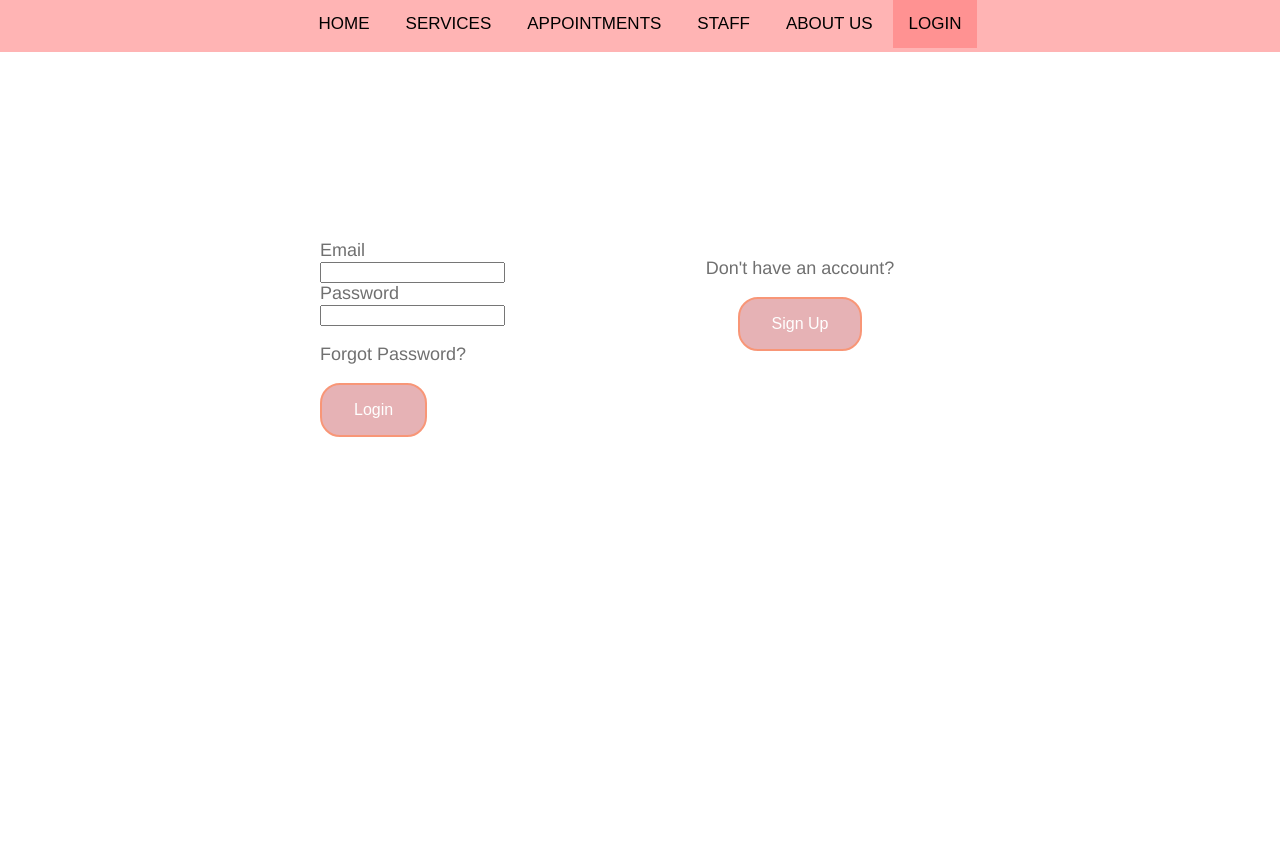
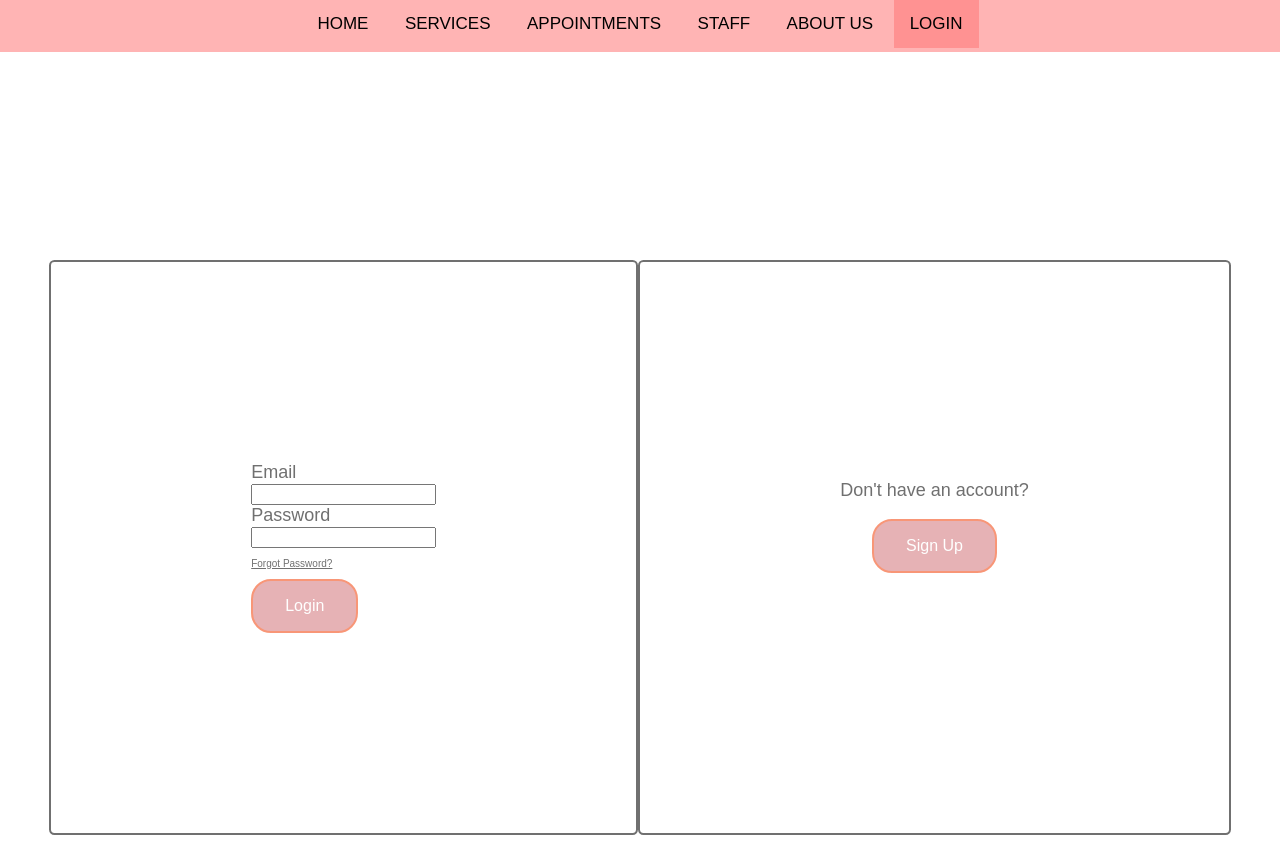
Before and after one commit to AntiCoderx2Club/PrintNPolish-191, a web app: file login.html in a window 1280 px wide. Before the commit the page ends 437 px from the top, so only its background shows below. Run offline with its HTML, style and script files only (its server is not run), Linux system fonts and the light colour scheme.

Commit message:
fixed missing squares on login page-Dechen

```diff
--- a/css/login.css
+++ b/css/login.css
@@ -67,48 +67,47 @@ body {
   margin: 0;
   padding: 0;
 }
+
 /**********************************************************************/
-.container {
-  width: 100%;
-  height: 100%;
-  display: flex;
-  align-items: center;
-  justify-content: center;
+body {
+  font-family: "adobe-clean",
+    sans-serif;
 }
 
-.square {
-  position: relative;
-  width: 40vmin;
-  border-color: rgba(112, 112, 112, 1);
-  border-radius: 0.3em;
-  box-sizing: border-box;
+.container {
+  justify-content: center;
+  display: flex;
+  padding: 20px;
+  text-align: center;
+
+  font-style: normal;
+  font-size: 18px;
+  color: #707070;
 }
 
-.square:after {
-  content: "";
-  display: block;
-  padding-bottom: 100%;
+.square1 {
+  padding: 200px;
+  margin-top: 240px;
+  border: 2px solid #707070;
+  border-radius: 0.3em;
 }
 
-.content {
-  position: absolute;
-  width: 100%;
-  height: 100%;
-  font-family: "Helvetica Neue",
-      Helvetica,
-      Arial,
-      sans-serif;
-  font-style: normal;
-  font-size: 18px;
-  color: rgba(112, 112, 112, 1);
+.form1 {
+  text-align: left;
+
 }
 
-.form1{
-  text-align: left;
+.square2 {
+  padding: 200px;
+  margin-top: 240px;
+  border: 2px solid #707070;
+  border-radius: 0.3em;
 }
 
-.form2{
-  text-align: center;
+.forgot-pw {
+  text-align: left;
+  font-size: 10px;
+  text-decoration: underline;
 }
 
 .button {
--- a/login.html
+++ b/login.html
@@ -19,31 +19,26 @@
         </ul>
     </div>
 
-	<div class = "container">
-        <div class = "square">
-            <div class = "content">
-                <div class = "form1">
+    <div class="container">
+        <div class="square1">
+            <div class="form1">
                 <form>
                     <label for="email">Email</label><br>
                     <input type="text" id="email" name="email"><br>
                     <label for="pw">Password</label><br>
                     <input type="text" id="pw" name="pw">
-                        <p>Forgot Password?</p>
-                        <button class="button">Login</button><br>
                 </form>
+                <p class="forgot-pw">Forgot Password?</p>
+                <button class="button">Login</button>
             </div>
         </div>
-        </div>
-        <div class = "square">
-            <div class = "content">
-                <div class = "form2">
+        <div class="square2">
             <form>
                 <p>Don't have an account?</p>
                 <button class="button">Sign Up</button><br>
             </form>
         </div>
     </div>
-        </div>
-    </div>
 </body>
+
 </html>
```
Lines whose indentation alone changed are shown as unchanged.
